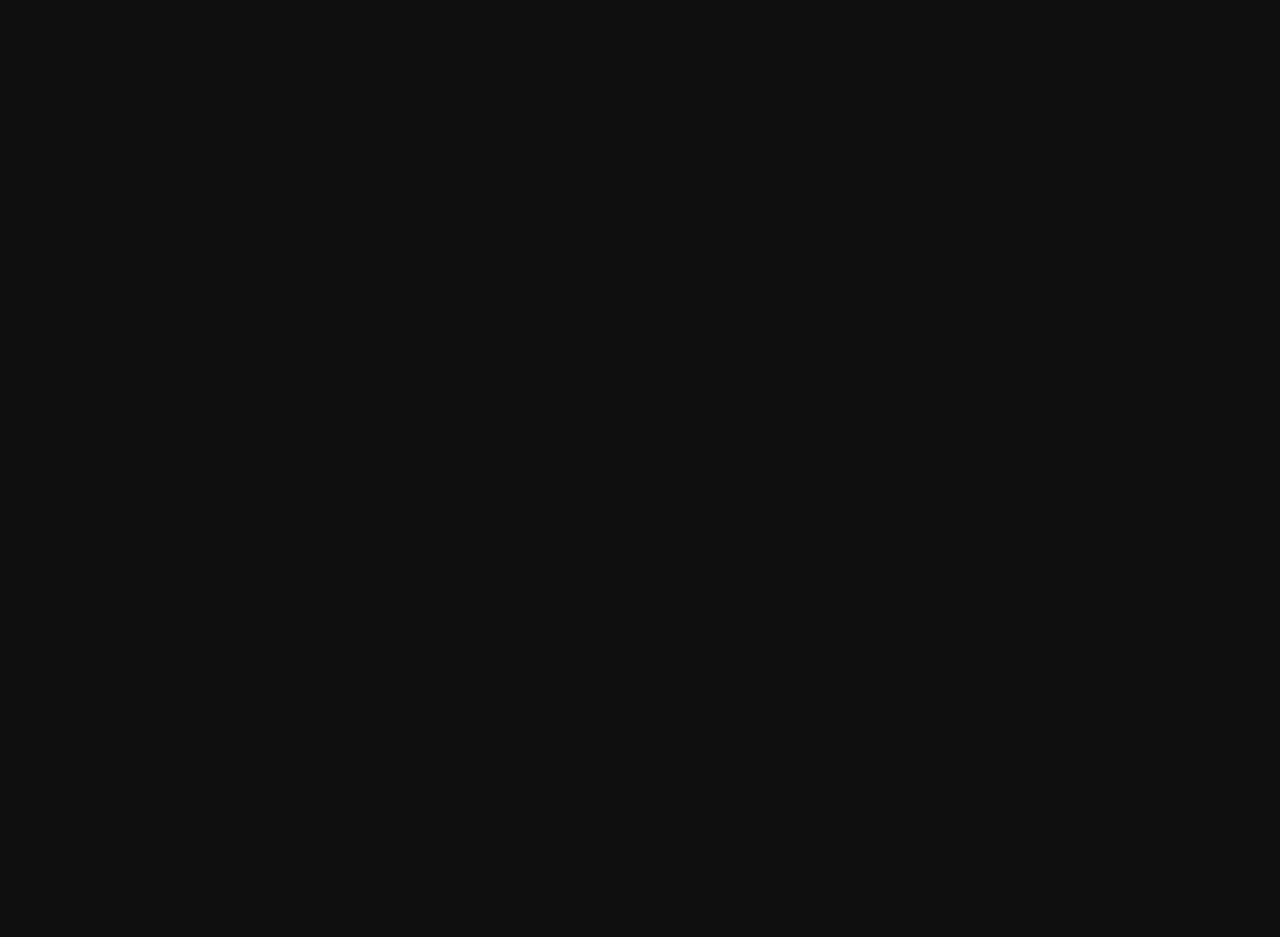
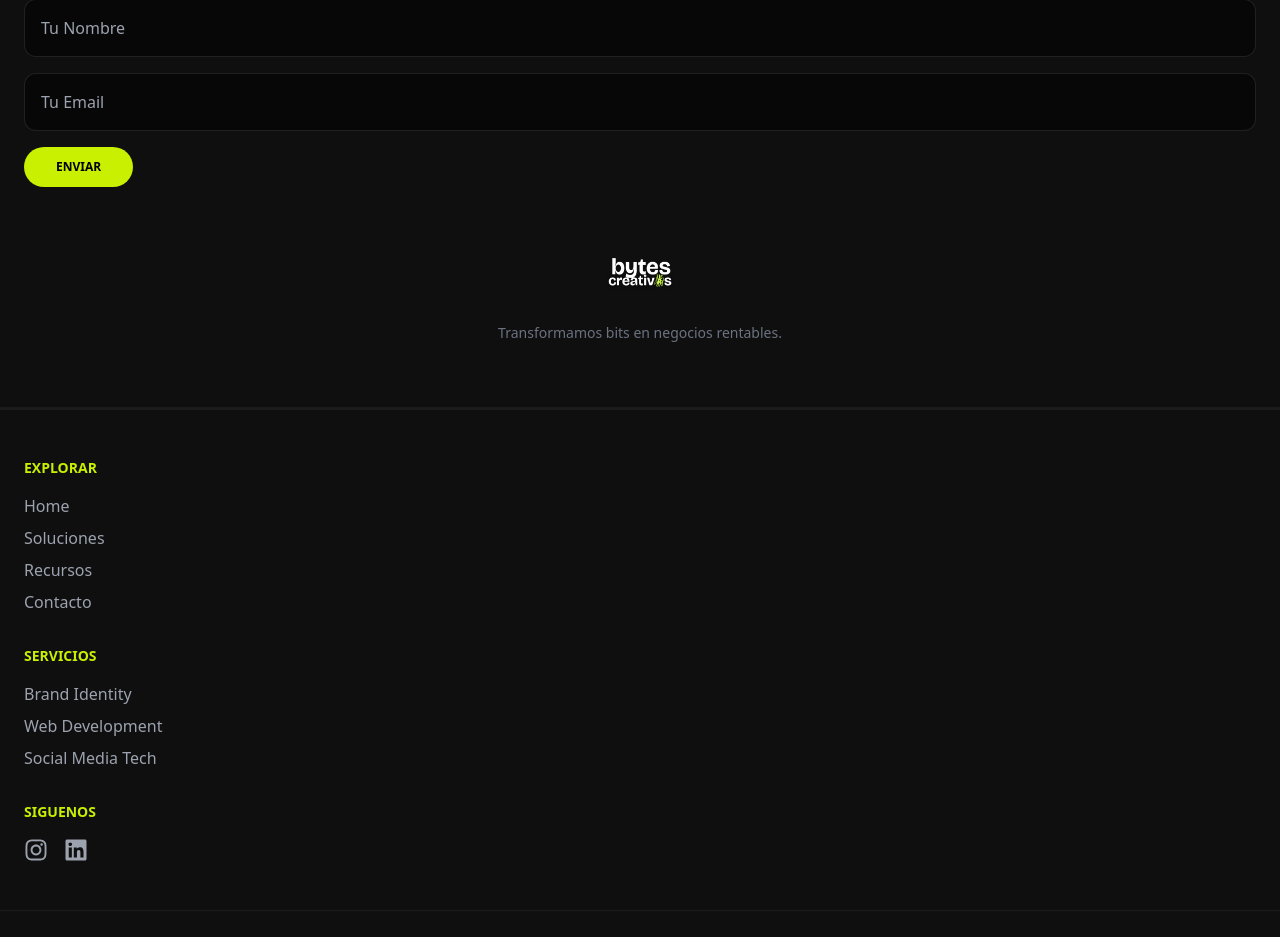
Before and after one commit to bytescreativoss-debug/web-bytes-creativos, a React (Vite) app in the folder frontend/: page / in a window 1280 px wide. Shown: the part 2491-3428 px from the top of the page. Before the commit the page ends 2326 px from the top, so only its background shows below. Built offline with nearby package versions, Linux system fonts and the light colour scheme.

Commit message:
se añadio footer a la pagina

```diff
--- a/frontend/package.json
+++ b/frontend/package.json
@@ -13,6 +13,7 @@
     "axios": "^1.13.5",
     "react": "^19.2.0",
     "react-dom": "^19.2.0",
+    "react-icons": "^5.6.0",
     "react-router-dom": "^7.13.1"
   },
   "devDependencies": {
--- a/frontend/src/App.jsx
+++ b/frontend/src/App.jsx
@@ -1,6 +1,8 @@
 import React, { useState } from 'react';
 import { BrowserRouter as Router, Routes, Route, Link } from 'react-router-dom';
 import logo from './imagenes/logobytes.png';
+import Footer from './components/Footer';
+import CallToAction from './components/CallToAction';
 
 // --- COMPONENTE DE LA PÁGINA DE SOLUCIONES (SOLO SERVICIOS PAGOS) ---
 const PaginaSoluciones = () => {
@@ -235,12 +237,16 @@ export default function App() {
                   </div>
                 </div>
               </section>
+
+              <CallToAction />
             </>
           } />
           <Route path="/soluciones" element={<PaginaSoluciones />} />
           <Route path="/recursos" element={<PaginaRecursos />} />
           <Route path="/contacto" element={<PaginaContacto />} />
         </Routes>
+
+        <Footer />
 
         {/* BOTÓN CHAT IA ACTUALIZADO */}
         <div className="fixed bottom-10 right-10 z-[9999] flex flex-col items-end gap-4">
--- /dev/null
+++ b/frontend/src/components/CallToAction.jsx
@@ -0,0 +1,28 @@
+import React from 'react';
+import logo from '../imagenes/logobytes.png';
+
+const CallToAction = () => {
+  return (
+    <section className="bg-[#0F0F0F] text-white py-16 border-b border-white/5">
+      <div className="max-w-7xl mx-auto px-6">
+        <div className="grid grid-cols-1 md:grid-cols-2 gap-12 items-center">
+          <div>
+            <h2 className="text-3xl font-black uppercase mb-4">AGENDEMOS UNA LLAMADA</h2>
+            <p className="text-gray-400 mb-6">Hablemos de tu proyecto y cómo podemos ayudarte a crecer.</p>
+            <form className="space-y-4">
+              <input type="text" placeholder="Tu Nombre" className="w-full bg-black/50 border border-white/10 p-4 rounded-xl text-white outline-none focus:border-[#C8F000]" />
+              <input type="email" placeholder="Tu Email" className="w-full bg-black/50 border border-white/10 p-4 rounded-xl text-white outline-none focus:border-[#C8F000]" />
+              <button type="submit" className="bg-[#C8F000] text-black px-8 py-3 rounded-full font-black text-xs uppercase hover:scale-105 transition">ENVIAR</button>
+            </form>
+          </div>
+          <div className="text-center">
+            <img src={logo} alt="Bytes Creativos Logo" className="w-32 mx-auto mb-4" />
+            <p className="text-gray-500 text-sm">Transformamos bits en negocios rentables.</p>
+          </div>
+        </div>
+      </div>
+    </section>
+  );
+};
+
+export default CallToAction;
--- /dev/null
+++ b/frontend/src/components/Footer.jsx
@@ -0,0 +1,56 @@
+import React from 'react';
+import { Link } from 'react-router-dom';
+import { FaInstagram, FaLinkedin } from 'react-icons/fa';
+import logo from '../imagenes/logobytes.png';
+
+const Footer = () => {
+  return (
+    <footer className="bg-[#0F0F0F] text-white border-t border-white/5">
+      {/* Links Section */}
+      <div className="border-t border-white/5 py-12">
+        <div className="max-w-7xl mx-auto px-6">
+          <div className="grid grid-cols-1 md:grid-cols-3 gap-8">
+            <div>
+              <h3 className="text-[#C8F000] font-black uppercase text-sm mb-4">EXPLORAR</h3>
+              <ul className="space-y-2">
+                <li><Link to="/" className="text-gray-400 hover:text-white transition">Home</Link></li>
+                <li><Link to="/soluciones" className="text-gray-400 hover:text-white transition">Soluciones</Link></li>
+                <li><Link to="/recursos" className="text-gray-400 hover:text-white transition">Recursos</Link></li>
+                <li><Link to="/contacto" className="text-gray-400 hover:text-white transition">Contacto</Link></li>
+              </ul>
+            </div>
+            <div>
+              <h3 className="text-[#C8F000] font-black uppercase text-sm mb-4">SERVICIOS</h3>
+              <ul className="space-y-2">
+                <li><span className="text-gray-400">Brand Identity</span></li>
+                <li><span className="text-gray-400">Web Development</span></li>
+                <li><span className="text-gray-400">Social Media Tech</span></li>
+              </ul>
+            </div>
+            <div>
+              <h3 className="text-[#C8F000] font-black uppercase text-sm mb-4">SIGUENOS</h3>
+              <div className="flex space-x-4">
+                <a href="https://www.instagram.com/bytescreativoss/" target="_blank" rel="noopener noreferrer" className="text-gray-400 hover:text-white transition text-2xl">
+                  <FaInstagram />
+                </a>
+                <a href="https://ar.linkedin.com/in/bytes-creativos-1004bb379" target="_blank" rel="noopener noreferrer" className="text-gray-400 hover:text-white transition text-2xl">
+                  <FaLinkedin />
+                </a>
+              </div>
+            </div>
+          </div>
+        </div>
+      </div>
+
+      {/* Copyright */}
+      <div className="border-t border-white/5 py-6">
+        <div className="max-w-7xl mx-auto px-6 flex justify-between items-center text-sm text-gray-500">
+          <p>© 2026 Bytes Creativos. Todos los derechos reservados.</p>
+          <p>Política de Privacidad</p>
+        </div>
+      </div>
+    </footer>
+  );
+};
+
+export default Footer;
```
Also changed, not shown: 1 other file (tests, documents, lock files or other folders).
